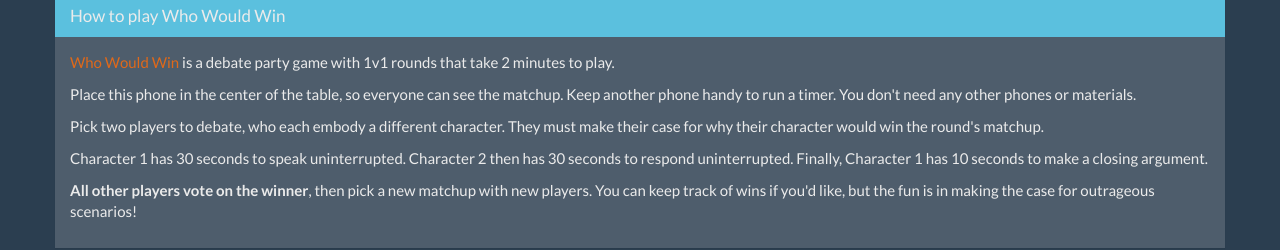
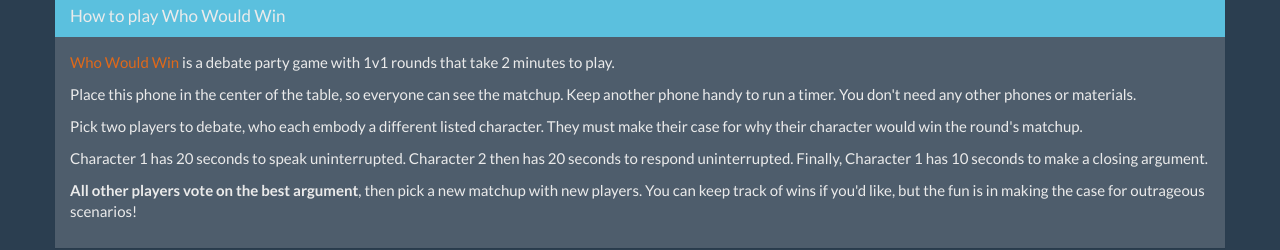
Before and after one commit to SlySteven/whowouldwin, a plain HTML site: page index.html in a window 1280 px wide. Shown: the part 533-783 px from the top of the page. Drawn offline with nearby package versions, Linux system fonts and the light colour scheme.

Commit message:
Matching rules to the original game

```diff
--- a/index.html
+++ b/index.html
@@ -67,9 +67,9 @@
 		<div class="panel-body">
 			<p><a href="https://boardgamegeek.com/boardgame/44614/who-would-win" target="_blank">Who Would Win</a> is a debate party game with 1v1 rounds that take 2 minutes to play.</p>
 			<p>Place this phone in the center of the table, so everyone can see the matchup. Keep another phone handy to run a timer. You don't need any other phones or materials.</p>
-			<p>Pick two players to debate, who each embody a different character. They must make their case for why their character would win the round's matchup.</p>
-			<p>Character 1 has 30 seconds to speak uninterrupted. Character 2 then has 30 seconds to respond uninterrupted. Finally, Character 1 has 10 seconds to make a closing argument.</p>
-			<p><strong>All other players vote on the winner</strong>, then pick a new matchup with new players. You can keep track of wins if you'd like, but the fun is in making the case for outrageous scenarios!</p>
+			<p>Pick two players to debate, who each embody a different listed character. They must make their case for why their character would win the round's matchup.</p>
+			<p>Character 1 has 20 seconds to speak uninterrupted. Character 2 then has 20 seconds to respond uninterrupted. Finally, Character 1 has 10 seconds to make a closing argument.</p>
+			<p><strong>All other players vote on the best argument</strong>, then pick a new matchup with new players. You can keep track of wins if you'd like, but the fun is in making the case for outrageous scenarios!</p>
 			</div>
 		</div>
 	</div>
```
